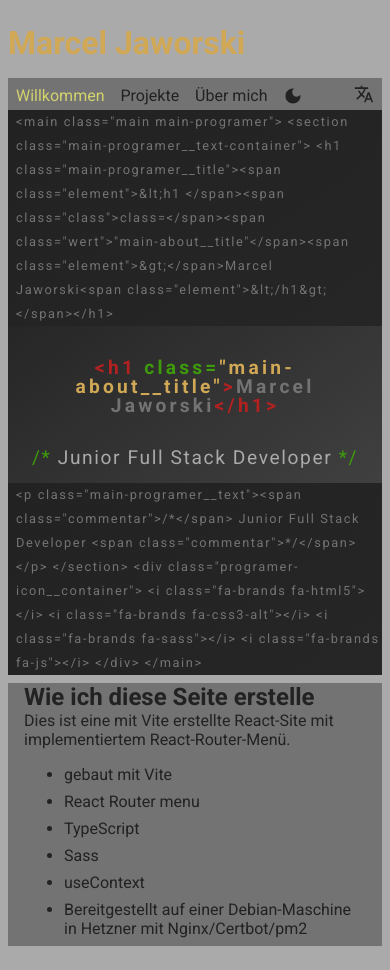
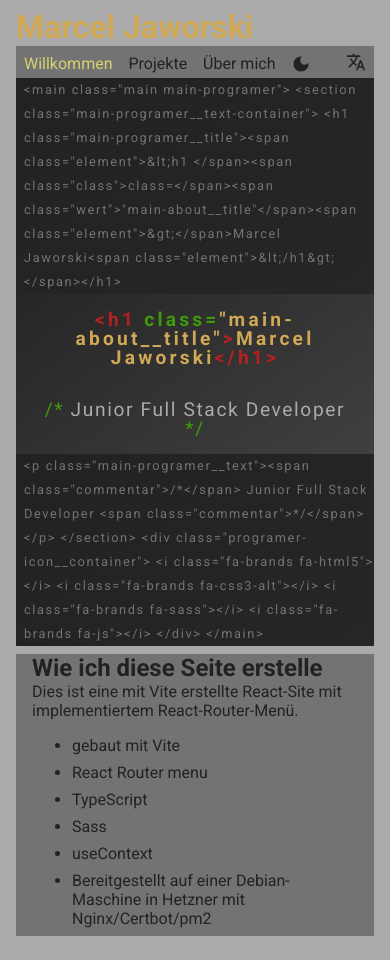
Before and after one commit to marceljaworski/portfolio, a React (Vite) app: page /welcome in a window 390 px wide. Built offline with nearby package versions, Linux system fonts and the light colour scheme.

Commit message:
LanguageChooser responsive

```diff
--- a/src/App.scss
+++ b/src/App.scss
@@ -8,6 +8,7 @@
 /* Themes */
 
 .dark {
+
 	background-color: $gray3;
 	color: $primary;
 
@@ -45,13 +46,13 @@
 //     $bg: $background-dark;
 // }
 
-body {
-	height: 100vh;
-	width: 100%;
+.App {
+	min-height: 100vh;
+	padding: .5rem 1rem;
 
 
 	h1 {
-		margin: 1rem 0 ;
+
 		color: rgb(209, 168, 85);
 	}
 
@@ -75,17 +76,9 @@ body {
 			color: rgb(211, 211, 110);
 		}
 
-		.languageContainer {
-			display: inline-block;
-			position: absolute;
-			right: .5rem;
-			bottom: .1rem;
-		}
+
 	}
 
-	.App {
-		padding: .5rem;
-	}
 
 	.main {
 		margin-top: .5rem;
--- /dev/null
+++ b/src/components/LanguageChooser.scss
@@ -0,0 +1,13 @@
+.languageContainer {
+    display: inline-block;
+    position: absolute;
+    right: .5rem;
+    bottom: .1rem;
+
+    .dropdown-language {
+        line-height: 30px;
+        padding-left: .5rem;
+        background-color: $background-dark;
+
+    }
+}
--- a/src/components/LanguageChooser.tsx
+++ b/src/components/LanguageChooser.tsx
@@ -1,6 +1,7 @@
 import { useContext, useState } from 'react';
 import { AppContext } from '../AppContext';
 import TranslateIcon from '@mui/icons-material/Translate';
+import './LanguageChooser.scss'
 
 
 
@@ -10,6 +11,7 @@ export const LanguageChooser = () => {
 
     const handleChange = (event:React.ChangeEvent<HTMLSelectElement>):void => {
         changeLanguage(event.target.value);
+        setShowLanguages(!showLanguages);
     };
     const handleShow = () => {
         setShowLanguages(!showLanguages)
@@ -18,11 +20,18 @@ export const LanguageChooser = () => {
 
     return (
 
-        <div className='languageContainer' onClick={handleShow}>
-            {showLanguages && <select value={language} onChange={handleChange}>
-                {languages.map(lang => <option key={lang.value} value={lang.value}>{lang.language}</option>)}
-            </select>}
-            <TranslateIcon fontSize='small'/>
+        <div className='languageContainer'>
+            {showLanguages &&
+                <div className='dropdown-language'>
+                    <label htmlFor="languages">Choose a Language: </label>
+                    <select id="languages" value={language} onChange={handleChange}>
+                        {languages.map(lang => <option key={lang.value} value={lang.value}>{lang.language}</option>)}
+                    </select>
+                </div>
+
+            }
+            {!showLanguages &&<TranslateIcon onClick={handleShow} fontSize='small'/>}
+
         </div>
 
     );
```
